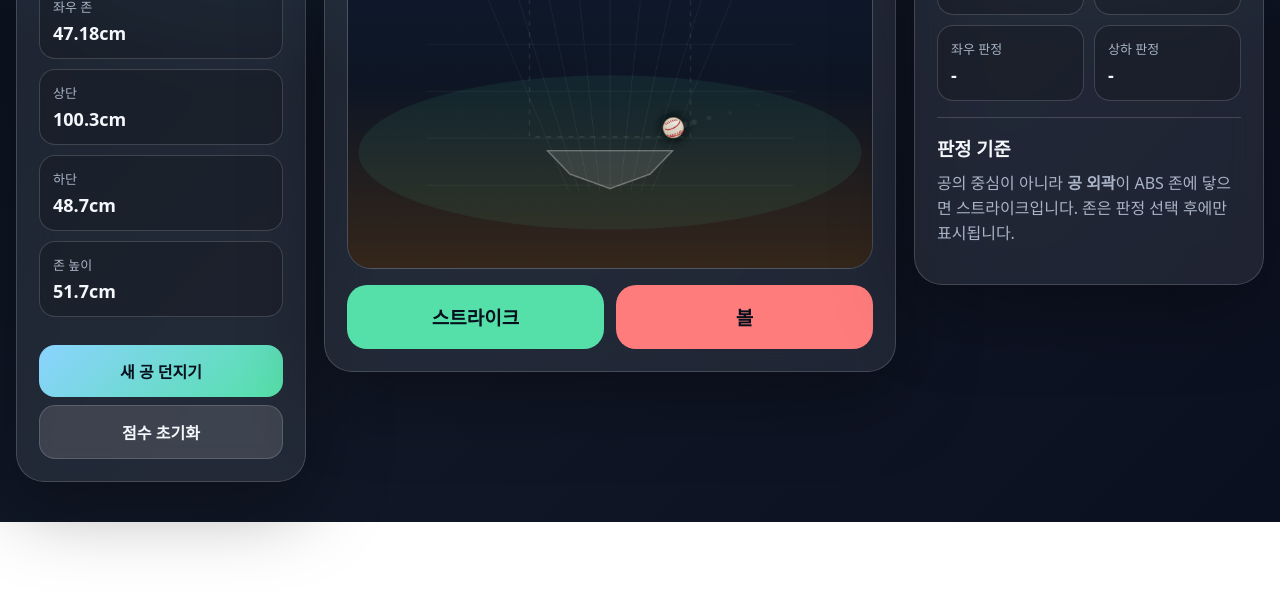
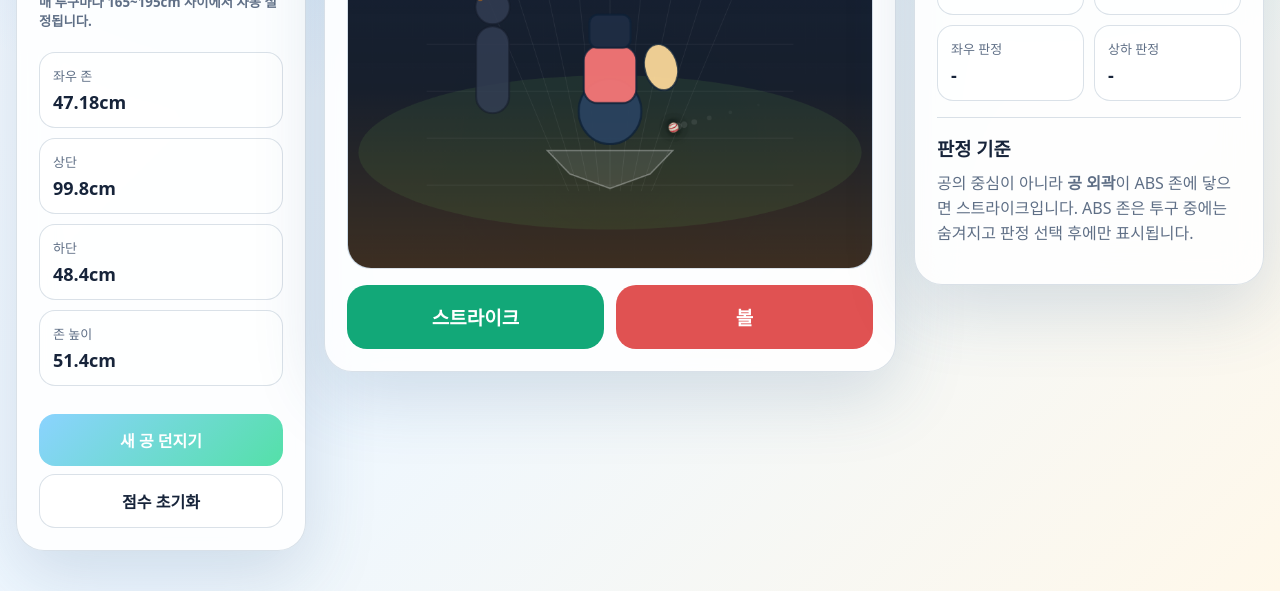
Before and after one commit to thosowe-creator/ABSGAME, a plain HTML site: page index.html in a window 1280 px wide. Shown: the part 486-1077 px from the top of the page. Before the commit the page ends 1008 px from the top, so only its background shows below. Drawn offline with Linux system fonts and the light colour scheme; a web font is replaced by a local one.

Commit message:
Refine ABS game perspective and visuals

```diff
--- a/index.html
+++ b/index.html
@@ -38,10 +38,11 @@
           </select>
         </label>
 
-        <label class="field">
-          <span>타자 키 <b id="heightValue">180cm</b></span>
-          <input id="batterHeight" type="range" min="165" max="195" value="180" />
-        </label>
+        <div class="field height-card" aria-live="polite">
+          <span>타자 신장</span>
+          <strong id="heightValue">랜덤 대기</strong>
+          <small>매 투구마다 165~195cm 사이에서 자동 설정됩니다.</small>
+        </div>
 
         <div class="zone-info">
           <div><span>좌우 존</span><strong>47.18cm</strong></div>
@@ -77,7 +78,7 @@
         <h2>판정</h2>
         <div id="resultPanel" class="result-panel waiting">
           <strong>공이 들어옵니다.</strong>
-          <p>도착 후 판정을 선택하세요.</p>
+          <p>포수 미트에 도착한 뒤 판정을 선택하세요.</p>
         </div>
 
         <div class="detail-grid">
@@ -89,7 +90,7 @@
 
         <div class="explain">
           <h3>판정 기준</h3>
-          <p>공의 중심이 아니라 <b>공 외곽</b>이 ABS 존에 닿으면 스트라이크입니다. 존은 판정 선택 후에만 표시됩니다.</p>
+          <p>공의 중심이 아니라 <b>공 외곽</b>이 ABS 존에 닿으면 스트라이크입니다. ABS 존은 투구 중에는 숨겨지고 판정 선택 후에만 표시됩니다.</p>
         </div>
       </section>
     </section>
--- a/script.js
+++ b/script.js
@@ -3,7 +3,6 @@ const ctx = canvas.getContext('2d');
 
 const els = {
   difficulty: document.querySelector('#difficulty'),
-  height: document.querySelector('#batterHeight'),
   heightValue: document.querySelector('#heightValue'),
   topInfo: document.querySelector('#topInfo'),
   bottomInfo: document.querySelector('#bottomInfo'),
@@ -30,14 +29,17 @@ const ABS = {
   ballRadius: 3.65,
   topRatio: 0.5575,
   bottomRatio: 0.2704,
+  moundDistance: 18.44,
 };
 
 const pitchTypes = [
-  { name: '직구', speed: [144, 156] },
-  { name: '체인지업', speed: [124, 136] },
-  { name: '슬라이더', speed: [132, 144] },
-  { name: '커브', speed: [112, 128] },
-  { name: '포크볼', speed: [128, 140] },
+  { name: '포심 패스트볼', speed: [143, 158] },
+  { name: '투심 패스트볼', speed: [139, 152] },
+  { name: '커터', speed: [135, 148] },
+  { name: '슬라이더', speed: [128, 143] },
+  { name: '체인지업', speed: [120, 136] },
+  { name: '커브', speed: [108, 126] },
+  { name: '스플리터', speed: [126, 142] },
 ];
 
 let state = {
@@ -72,8 +74,12 @@ function pick(arr) {
   return arr[Math.floor(Math.random() * arr.length)];
 }
 
+function randomHeight() {
+  return Math.round(rand(165, 195));
+}
+
 function randomPitch() {
-  const height = Number(els.height.value);
+  const height = randomHeight();
   const zone = zoneForHeight(height);
   const difficulty = els.difficulty.value;
   const type = pick(pitchTypes);
@@ -131,12 +137,14 @@ function randomPitch() {
     startZ,
     type,
     speed,
+    height,
+    zone,
     seed: Math.random(),
   };
 }
 
 function isStrike(pitch) {
-  const zone = zoneForHeight(Number(els.height.value));
+  const zone = pitch.zone || zoneForHeight(pitch.height);
   return (
     pitch.x + ABS.ballRadius >= zone.left &&
     pitch.x - ABS.ballRadius <= zone.right &&
@@ -146,7 +154,7 @@ function isStrike(pitch) {
 }
 
 function margins(pitch) {
-  const zone = zoneForHeight(Number(els.height.value));
+  const zone = pitch.zone || zoneForHeight(pitch.height);
   const leftGap = pitch.x + ABS.ballRadius - zone.left;
   const rightGap = zone.right - (pitch.x - ABS.ballRadius);
   const bottomGap = pitch.z + ABS.ballRadius - zone.bottom;
@@ -163,7 +171,7 @@ function margins(pitch) {
 }
 
 function getViewport() {
-  const zone = zoneForHeight(Number(els.height.value));
+  const zone = state.pitch?.zone || zoneForHeight(180);
   const margin = 26;
   const worldHeight = zone.height + margin * 2;
   const worldWidth = zone.width + margin * 2;
@@ -192,7 +200,7 @@ function currentBallPosition() {
   return {
     x: pitch.startX + (pitch.x - pitch.startX) * t + wobble,
     z: pitch.startZ + (pitch.z - pitch.startZ) * t,
-    depthScale: 0.24 + 0.76 * t,
+    depthScale: 1.18 - 0.70 * t,
   };
 }
 
@@ -218,7 +226,7 @@ function drawBackground() {
   ctx.fillRect(0, 0, w, h);
 
   ctx.save();
-  ctx.fillStyle = 'rgba(84, 224, 168, 0.08)';
+  ctx.fillStyle = 'rgba(87, 142, 72, 0.16)';
   ctx.beginPath();
   ctx.ellipse(w / 2, h * 0.73, w * 0.48, h * 0.18, 0, 0, Math.PI * 2);
   ctx.fill();
@@ -260,6 +268,67 @@ function drawPlate(zoneRect) {
   ctx.closePath();
   ctx.fill();
   ctx.stroke();
+  ctx.restore();
+}
+
+function drawCatcherAndBatter(zoneRect) {
+  const catcherX = canvas.width / 2;
+  const catcherY = zoneRect.y + zoneRect.height * 0.58;
+  const batterSide = state.pitch?.x >= 0 ? -1 : 1;
+  const batterX = catcherX + batterSide * (zoneRect.width * 0.86);
+  const batterY = zoneRect.y + zoneRect.height * 0.50;
+
+  ctx.save();
+
+  // Catcher: intentionally simple, but large enough to read from a pitcher's 18.44m view.
+  ctx.fillStyle = 'rgba(42, 67, 96, 0.92)';
+  ctx.strokeStyle = 'rgba(14, 32, 55, 0.78)';
+  ctx.lineWidth = 3;
+  ctx.beginPath();
+  ctx.ellipse(catcherX, catcherY + 72, zoneRect.width * 0.23, zoneRect.height * 0.22, 0, 0, Math.PI * 2);
+  ctx.fill();
+  ctx.stroke();
+
+  ctx.fillStyle = 'rgba(247, 118, 118, 0.94)';
+  ctx.beginPath();
+  ctx.roundRect(catcherX - 38, catcherY - 22, 76, 82, 20);
+  ctx.fill();
+  ctx.stroke();
+
+  ctx.fillStyle = 'rgba(31, 45, 68, 0.96)';
+  ctx.beginPath();
+  ctx.roundRect(catcherX - 30, catcherY - 68, 60, 48, 12);
+  ctx.fill();
+  ctx.stroke();
+
+  ctx.fillStyle = 'rgba(255, 220, 156, 0.92)';
+  ctx.beginPath();
+  ctx.ellipse(catcherX + 74, catcherY + 8, 24, 34, -0.25, 0, Math.PI * 2);
+  ctx.fill();
+  ctx.stroke();
+
+  // Batter silhouette.
+  ctx.fillStyle = 'rgba(50, 62, 84, 0.82)';
+  ctx.strokeStyle = 'rgba(20, 28, 42, 0.56)';
+  ctx.lineWidth = 3;
+  ctx.beginPath();
+  ctx.arc(batterX, batterY - 62, 25, 0, Math.PI * 2);
+  ctx.fill();
+  ctx.stroke();
+
+  ctx.beginPath();
+  ctx.roundRect(batterX - 24, batterY - 34, 48, 126, 24);
+  ctx.fill();
+  ctx.stroke();
+
+  ctx.strokeStyle = 'rgba(133, 86, 42, 0.95)';
+  ctx.lineWidth = 11;
+  ctx.lineCap = 'round';
+  ctx.beginPath();
+  ctx.moveTo(batterX + batterSide * 18, batterY - 76);
+  ctx.lineTo(batterX + batterSide * 66, batterY - 150);
+  ctx.stroke();
+
   ctx.restore();
 }
 
@@ -314,14 +383,8 @@ function drawHiddenGuide() {
     width: bottomRight.x - topLeft.x,
     height: bottomRight.y - topLeft.y,
   };
+  drawCatcherAndBatter(rect);
   drawPlate(rect);
-
-  ctx.save();
-  ctx.strokeStyle = 'rgba(255,255,255,0.09)';
-  ctx.lineWidth = 2;
-  ctx.setLineDash([7, 9]);
-  ctx.strokeRect(rect.x - 18, rect.y - 18, rect.width + 36, rect.height + 36);
-  ctx.restore();
   return rect;
 }
 
@@ -395,6 +458,7 @@ function draw() {
 
   let zoneRect;
   if (state.answered) {
+    drawHiddenGuide();
     zoneRect = drawZone();
     drawPlate(zoneRect);
   } else {
@@ -452,10 +516,9 @@ function updateAnimation(timestamp) {
   }
 }
 
-function updateZoneInfo() {
-  const height = Number(els.height.value);
-  const zone = zoneForHeight(height);
-  els.heightValue.textContent = `${height}cm`;
+function updateZoneInfo(height = state.pitch?.height || 180) {
+  const zone = state.pitch?.zone || zoneForHeight(height);
+  els.heightValue.textContent = state.pitch ? `${height}cm` : '새 투구 시 랜덤';
   els.topInfo.textContent = `${zone.top.toFixed(1)}cm`;
   els.bottomInfo.textContent = `${zone.bottom.toFixed(1)}cm`;
   els.zoneHeightInfo.textContent = `${zone.height.toFixed(1)}cm`;
@@ -474,8 +537,8 @@ function clearDetails() {
 }
 
 function newPitch() {
-  updateZoneInfo();
   state.pitch = randomPitch();
+  updateZoneInfo(state.pitch.height);
   state.answered = false;
   state.animating = true;
   state.animationProgress = 0;
@@ -485,10 +548,10 @@ function newPitch() {
   els.lockBadge.textContent = '투구 중';
   els.lockBadge.className = 'badge';
   els.resultPanel.className = 'result-panel waiting';
-  els.resultPanel.innerHTML = '<strong>공이 들어옵니다.</strong><p>도착 후 판정을 선택하세요.</p>';
+  els.resultPanel.innerHTML = '<strong>공이 들어옵니다.</strong><p>포수 미트에 도착한 뒤 판정을 선택하세요.</p>';
 
   const { type, speed } = state.pitch;
-  els.pitchMeta.textContent = `${type.name} · ${speed}km/h · 타자 키 ${els.height.value}cm`;
+  els.pitchMeta.textContent = `${type.name} · ${speed}km/h · ${ABS.moundDistance}m 투수 시점 · 타자 ${state.pitch.height}cm`;
   clearDetails();
   requestAnimationFrame(updateAnimation);
 }
@@ -561,10 +624,6 @@ els.newPitch.addEventListener('click', newPitch);
 els.resetGame.addEventListener('click', resetGame);
 els.strikeBtn.addEventListener('click', () => answer(true));
 els.ballBtn.addEventListener('click', () => answer(false));
-els.height.addEventListener('input', () => {
-  updateZoneInfo();
-  if (!state.answered && !state.animating) draw();
-});
 els.difficulty.addEventListener('change', newPitch);
 
 window.addEventListener('keydown', (event) => {
--- a/style.css
+++ b/style.css
@@ -1,14 +1,14 @@
 :root {
-  --bg: #09111f;
-  --card: rgba(255, 255, 255, 0.08);
-  --line: rgba(255, 255, 255, 0.16);
-  --text: #f4f7fb;
-  --muted: #a9b4c6;
-  --accent: #8bd3ff;
-  --good: #54e0a8;
-  --bad: #ff7c7c;
-  --warn: #ffd36e;
-  --shadow: 0 24px 80px rgba(0,0,0,.35);
+  --bg: #f4f8ff;
+  --card: rgba(255, 255, 255, 0.84);
+  --line: rgba(53, 89, 128, 0.18);
+  --text: #17243a;
+  --muted: #5f6f86;
+  --accent: #2378d4;
+  --good: #12a878;
+  --bad: #e05252;
+  --warn: #b57900;
+  --shadow: 0 24px 70px rgba(55, 92, 132, .18);
 }
 
 * { box-sizing: border-box; }
@@ -19,9 +19,9 @@ body {
   font-family: Pretendard, system-ui, -apple-system, BlinkMacSystemFont, "Segoe UI", sans-serif;
   color: var(--text);
   background:
-    radial-gradient(circle at 18% 10%, rgba(78, 181, 255, .24), transparent 34%),
-    radial-gradient(circle at 88% 14%, rgba(84, 224, 168, .16), transparent 28%),
-    linear-gradient(135deg, #08101d 0%, #111827 50%, #0b1020 100%);
+    radial-gradient(circle at 18% 10%, rgba(108, 184, 255, .34), transparent 34%),
+    radial-gradient(circle at 88% 14%, rgba(116, 224, 184, .24), transparent 28%),
+    linear-gradient(135deg, #f8fbff 0%, #eef7ff 52%, #fff8ea 100%);
 }
 
 button, input, select { font: inherit; }
@@ -81,7 +81,7 @@ h1 {
   overflow: hidden;
   border-radius: 22px;
   border: 1px solid var(--line);
-  background: rgba(0,0,0,.18);
+  background: rgba(255,255,255,.62);
 }
 
 .score-board div {
@@ -124,7 +124,7 @@ select {
   appearance: none;
   border: 1px solid var(--line);
   color: var(--text);
-  background: rgba(0,0,0,.22);
+  background: rgba(255,255,255,.74);
   border-radius: 16px;
   padding: 13px 14px;
   outline: none;
@@ -142,7 +142,7 @@ input[type="range"] { accent-color: var(--accent); }
   border: 1px solid var(--line);
   border-radius: 16px;
   padding: 13px;
-  background: rgba(0,0,0,.16);
+  background: rgba(255,255,255,.58);
 }
 
 .zone-info span, .detail-grid span {
@@ -159,7 +159,7 @@ input[type="range"] { accent-color: var(--accent); }
   border: 0;
   border-radius: 16px;
   padding: 14px 16px;
-  color: #06101d;
+  color: #ffffff;
   background: linear-gradient(135deg, #8bd3ff, #54e0a8);
   font-weight: 900;
   cursor: pointer;
@@ -167,7 +167,7 @@ input[type="range"] { accent-color: var(--accent); }
   margin-top: 8px;
 }
 .ghost-btn:hover { transform: translateY(-1px); filter: brightness(1.06); }
-.ghost-btn.subtle { background: rgba(255,255,255,.12); color: var(--text); border: 1px solid var(--line); }
+.ghost-btn.subtle { background: rgba(255,255,255,.72); color: var(--text); border: 1px solid var(--line); }
 
 .canvas-head {
   display: flex;
@@ -184,7 +184,7 @@ input[type="range"] { accent-color: var(--accent); }
   padding: 8px 12px;
   border: 1px solid var(--line);
   color: var(--muted);
-  background: rgba(0,0,0,.22);
+  background: rgba(255,255,255,.74);
   font-weight: 800;
   font-size: 13px;
 }
@@ -198,8 +198,8 @@ input[type="range"] { accent-color: var(--accent); }
   border-radius: 24px;
   overflow: hidden;
   background:
-    radial-gradient(circle at center 72%, rgba(139,211,255,.14), transparent 45%),
-    linear-gradient(180deg, rgba(255,255,255,.07), rgba(255,255,255,.02));
+    radial-gradient(circle at center 72%, rgba(92, 171, 91, .18), transparent 45%),
+    linear-gradient(180deg, rgba(255,255,255,.92), rgba(227,242,255,.62));
 }
 
 canvas {
@@ -219,7 +219,7 @@ canvas {
   border: 0;
   border-radius: 20px;
   padding: 18px 14px;
-  color: #06101d;
+  color: #ffffff;
   font-size: 19px;
   font-weight: 950;
   cursor: pointer;
@@ -235,7 +235,7 @@ canvas {
   padding: 18px;
   border-radius: 20px;
   border: 1px solid var(--line);
-  background: rgba(0,0,0,.18);
+  background: rgba(255,255,255,.62);
   margin-bottom: 14px;
 }
 .result-panel strong { display: block; font-size: 24px; margin-bottom: 8px; letter-spacing: -.03em; }
@@ -272,3 +272,14 @@ canvas {
   .canvas-head { flex-direction: column; }
   .answer-row { grid-template-columns: 1fr; }
 }
+
+.height-card strong {
+  font-size: 30px;
+  color: var(--accent);
+  letter-spacing: -.04em;
+}
+
+.height-card small {
+  color: var(--muted);
+  line-height: 1.45;
+}
```
